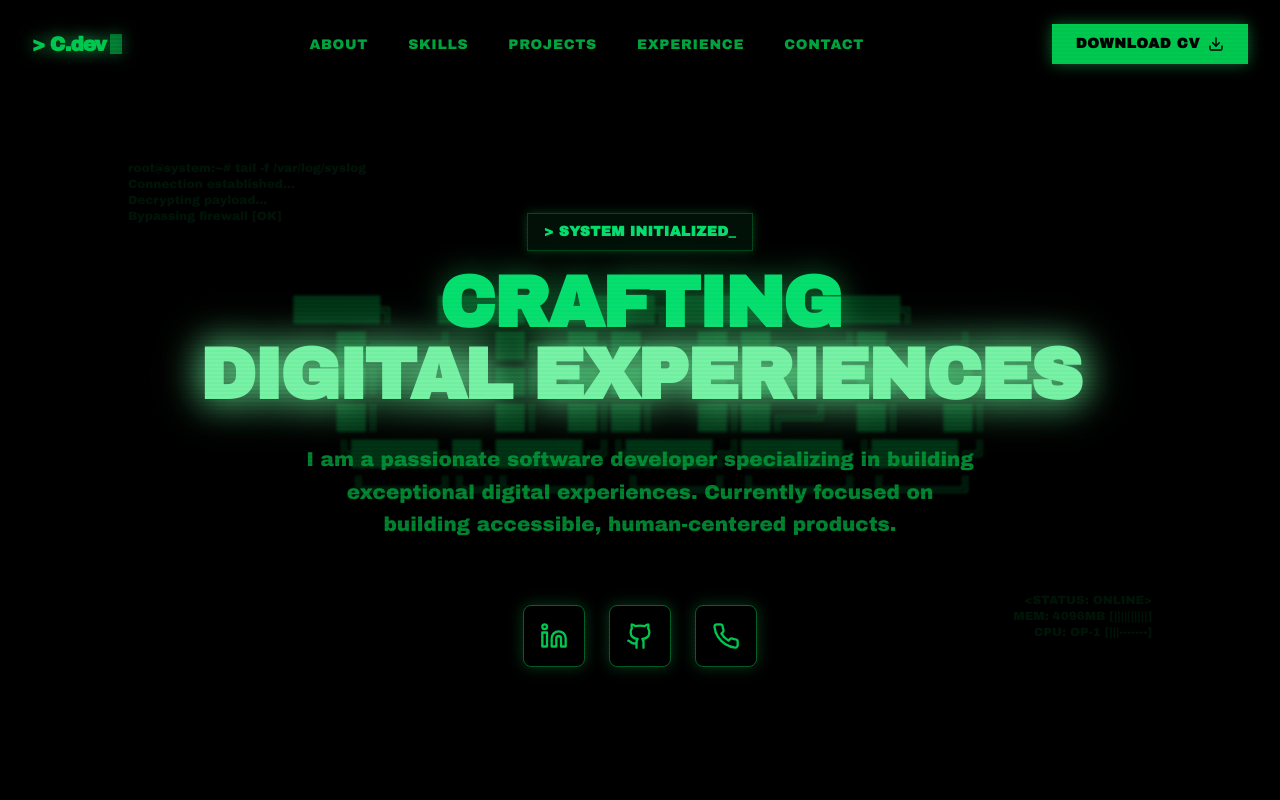
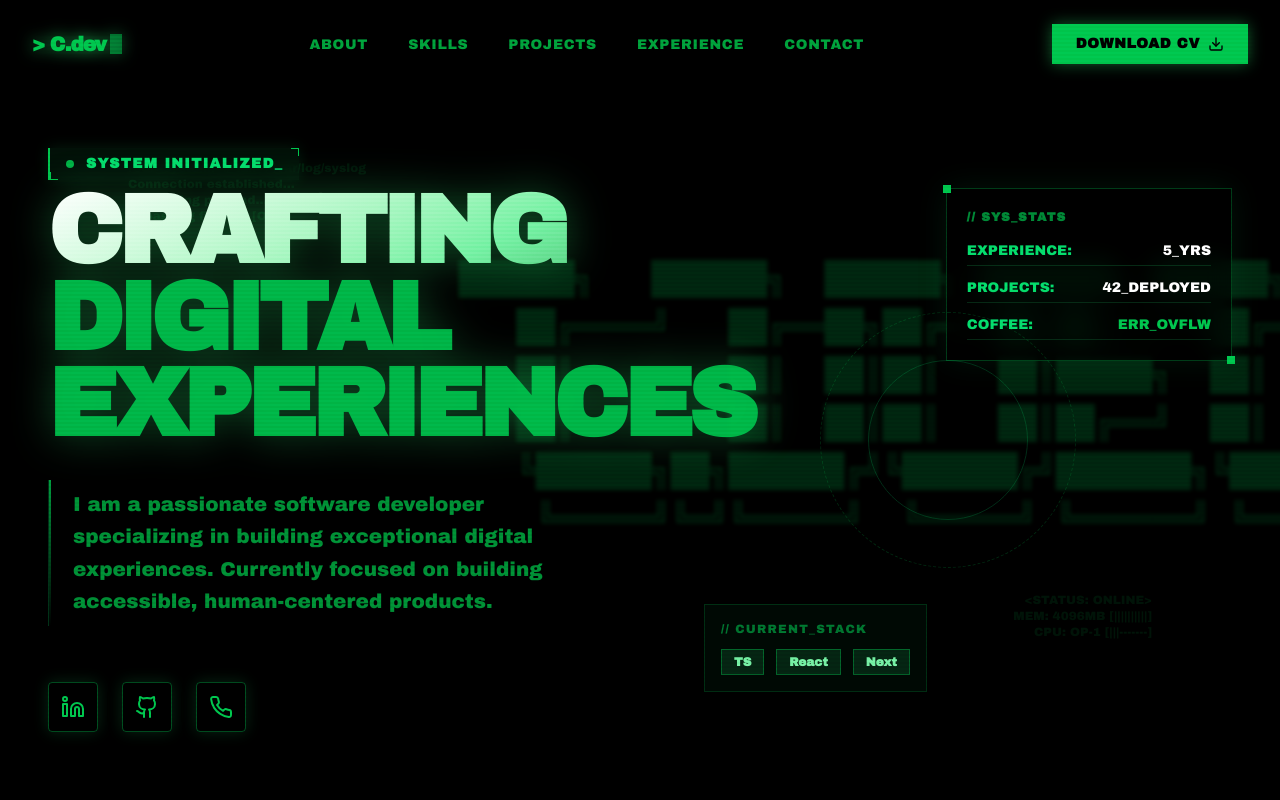
Before and after one commit to kzhynkent/canja.dev, a Next.js app: page / in a window 1280 px wide. Shown: the top 800 px of the page. Built offline with nearby package versions, Linux system fonts and the light colour scheme.

Commit message:
restructure components hero components.

```diff
--- a/src/components/Hero.tsx
+++ b/src/components/Hero.tsx
@@ -89,53 +89,93 @@ export default function Hero() {
 
             {/* Midground layer (ASCII art) */}
             <motion.div
-                className="absolute inset-0 flex items-center justify-center pointer-events-none opacity-40 z-10"
+                className="absolute inset-0 flex items-center justify-center lg:justify-end lg:pr-[10%] pointer-events-none opacity-30 z-10"
                 style={{ x: midgroundX, y: midgroundY }}
             >
-                <pre className="text-green-700 font-bold textShadow filter blur-[1px] transform scale-150">
+                <pre className="text-green-700 font-bold textShadow filter blur-[1px] transform scale-150 lg:scale-[2]">
                     {ASCII_ART}
                 </pre>
             </motion.div>
 
             {/* Foreground layer (Main Content) */}
             <motion.div
-                className="relative z-20 max-w-4xl mx-auto text-center space-y-8 mt-20"
+                className="relative z-20 w-full max-w-7xl mx-auto px-6 lg:px-12 mt-20 grid grid-cols-1 lg:grid-cols-2 gap-12 items-center"
                 style={{ x: foregroundX, y: foregroundY }}
             >
-                <div className="inline-block px-4 py-2 border border-green-500/30 bg-green-900/20 text-green-400 backdrop-blur-sm text-sm font-semibold tracking-wide uppercase mb-4 shadow-[0_0_10px_rgba(34,197,94,0.3)]">
-                    {'>'} {subHeading}_
+                <div className="space-y-8 text-left">
+                    <div className="inline-flex items-center gap-3 px-4 py-1.5 border-l-2 border-green-500 bg-green-900/20 text-green-400 backdrop-blur-sm text-sm font-semibold tracking-widest uppercase mb-2 shadow-[0_0_15px_rgba(34,197,94,0.15)] relative">
+                        <span className="absolute top-0 right-0 w-2 h-2 border-t border-r border-green-500"></span>
+                        <span className="absolute bottom-0 left-0 w-2 h-2 border-b border-l border-green-500"></span>
+                        <span className="w-2 h-2 bg-green-500 rounded-sm animate-pulse"></span>
+                        {subHeading}_
                     </div>
 
-                <h1 className="text-5xl md:text-7xl font-extrabold tracking-tight text-green-400 drop-shadow-[0_0_15px_rgba(34,197,94,0.5)]">
+                    <h1 className="text-6xl md:text-8xl font-black tracking-tighter text-transparent bg-clip-text bg-gradient-to-br from-white via-green-300 to-green-700 drop-shadow-[0_0_20px_rgba(34,197,94,0.4)] leading-[0.9]">
                         {title1}
-                    <br className="hidden md:block" />
-                    <span className="text-green-300 drop-shadow-[0_0_20px_rgba(134,239,172,0.8)]">
+                        <br />
+                        <span className="text-green-500 opacity-90">
                             {title2}
                         </span>
                     </h1>
 
-                <p className="text-lg md:text-xl text-green-600/80 max-w-2xl mx-auto leading-relaxed">
+                    <div className="relative pl-6 py-2 border-l border-green-800/50">
+                        <div className="absolute left-0 top-0 bottom-0 w-[2px] bg-gradient-to-b from-green-500/80 to-transparent"></div>
+                        <p className="text-xl text-green-600/90 max-w-xl leading-relaxed">
                             I am a passionate software developer specializing in building exceptional digital experiences. Currently focused on building accessible, human-centered products.
                         </p>
+                    </div>
 
-                <div className="flex items-center justify-center gap-6 pt-8">
+                    <div className="flex items-center gap-6 pt-6">
                         {/* LinkedIn */}
                         <a href="https://linkedin.com" target="_blank" rel="noopener noreferrer"
-                        className="p-4 border border-green-500/50 text-green-500 hover:bg-green-500 hover:text-black transition-all shadow-[0_0_15px_rgba(34,197,94,0.3)] hover:shadow-[0_0_20px_rgba(34,197,94,0.8)] rounded-lg group">
-                        <svg xmlns="http://www.w3.org/2000/svg" width="28" height="28" viewBox="0 0 24 24" fill="none" stroke="currentColor" strokeWidth="2" strokeLinecap="round" strokeLinejoin="round"><path d="M16 8a6 6 0 0 1 6 6v7h-4v-7a2 2 0 0 0-2-2 2 2 0 0 0-2 2v7h-4v-7a6 6 0 0 1 6-6z" /><rect width="4" height="12" x="2" y="9" /><circle cx="4" cy="4" r="2" /></svg>
+                            className="p-3 border border-green-500/40 text-green-500 hover:bg-green-500 hover:text-black transition-all shadow-[0_0_15px_rgba(34,197,94,0.2)] hover:shadow-[0_0_20px_rgba(34,197,94,0.6)] rounded-sm group relative overflow-hidden">
+                            <span className="absolute inset-0 bg-green-500/20 -translate-x-full group-hover:translate-x-0 transition-transform duration-300"></span>
+                            <svg className="relative z-10" xmlns="http://www.w3.org/2000/svg" width="24" height="24" viewBox="0 0 24 24" fill="none" stroke="currentColor" strokeWidth="2" strokeLinecap="round" strokeLinejoin="round"><path d="M16 8a6 6 0 0 1 6 6v7h-4v-7a2 2 0 0 0-2-2 2 2 0 0 0-2 2v7h-4v-7a6 6 0 0 1 6-6z" /><rect width="4" height="12" x="2" y="9" /><circle cx="4" cy="4" r="2" /></svg>
                         </a>
 
                         {/* GitHub */}
                         <a href="https://github.com" target="_blank" rel="noopener noreferrer"
-                        className="p-4 border border-green-500/50 text-green-500 hover:bg-green-500 hover:text-black transition-all shadow-[0_0_15px_rgba(34,197,94,0.3)] hover:shadow-[0_0_20px_rgba(34,197,94,0.8)] rounded-lg group">
-                        <svg xmlns="http://www.w3.org/2000/svg" width="28" height="28" viewBox="0 0 24 24" fill="none" stroke="currentColor" strokeWidth="2" strokeLinecap="round" strokeLinejoin="round"><path d="M15 22v-4a4.8 4.8 0 0 0-1-3.5c3 0 6-2 6-5.5.08-1.25-.27-2.48-1-3.5.28-1.15.28-2.35 0-3.5 0 0-1 0-3 1.5-2.64-.5-5.36-.5-8 0C6 2 5 2 5 2c-.3 1.15-.3 2.35 0 3.5A5.403 5.403 0 0 0 4 9c0 3.5 3 5.5 6 5.5-.39.49-.68 1.05-.85 1.65-.17.6-.22 1.23-.15 1.85v4" /><path d="M9 18c-4.51 2-5-2-7-2" /></svg>
+                            className="p-3 border border-green-500/40 text-green-500 hover:bg-green-500 hover:text-black transition-all shadow-[0_0_15px_rgba(34,197,94,0.2)] hover:shadow-[0_0_20px_rgba(34,197,94,0.6)] rounded-sm group relative overflow-hidden">
+                            <span className="absolute inset-0 bg-green-500/20 -translate-x-full group-hover:translate-x-0 transition-transform duration-300"></span>
+                            <svg className="relative z-10" xmlns="http://www.w3.org/2000/svg" width="24" height="24" viewBox="0 0 24 24" fill="none" stroke="currentColor" strokeWidth="2" strokeLinecap="round" strokeLinejoin="round"><path d="M15 22v-4a4.8 4.8 0 0 0-1-3.5c3 0 6-2 6-5.5.08-1.25-.27-2.48-1-3.5.28-1.15.28-2.35 0-3.5 0 0-1 0-3 1.5-2.64-.5-5.36-.5-8 0C6 2 5 2 5 2c-.3 1.15-.3 2.35 0 3.5A5.403 5.403 0 0 0 4 9c0 3.5 3 5.5 6 5.5-.39.49-.68 1.05-.85 1.65-.17.6-.22 1.23-.15 1.85v4" /><path d="M9 18c-4.51 2-5-2-7-2" /></svg>
                         </a>
 
                         {/* WhatsApp */}
                         <a href="https://wa.me/yournumberhere" target="_blank" rel="noopener noreferrer"
-                        className="p-4 border border-green-500/50 text-green-500 hover:bg-green-500 hover:text-black transition-all shadow-[0_0_15px_rgba(34,197,94,0.3)] hover:shadow-[0_0_20px_rgba(34,197,94,0.8)] rounded-lg group">
-                        <svg xmlns="http://www.w3.org/2000/svg" width="28" height="28" viewBox="0 0 24 24" fill="none" stroke="currentColor" strokeWidth="2" strokeLinecap="round" strokeLinejoin="round"><path d="M22 16.92v3a2 2 0 0 1-2.18 2 19.79 19.79 0 0 1-8.63-3.07 19.5 19.5 0 0 1-6-6 19.79 19.79 0 0 1-3.07-8.67A2 2 0 0 1 4.11 2h3a2 2 0 0 1 2 1.72 12.84 12.84 0 0 0 .7 2.81 2 2 0 0 1-.45 2.11L8.09 9.91a16 16 0 0 0 6 6l1.27-1.27a2 2 0 0 1 2.11-.45 12.84 12.84 0 0 0 2.81.7A2 2 0 0 1 22 16.92z" /></svg>
+                            className="p-3 border border-green-500/40 text-green-500 hover:bg-green-500 hover:text-black transition-all shadow-[0_0_15px_rgba(34,197,94,0.2)] hover:shadow-[0_0_20px_rgba(34,197,94,0.6)] rounded-sm group relative overflow-hidden">
+                            <span className="absolute inset-0 bg-green-500/20 -translate-x-full group-hover:translate-x-0 transition-transform duration-300"></span>
+                            <svg className="relative z-10" xmlns="http://www.w3.org/2000/svg" width="24" height="24" viewBox="0 0 24 24" fill="none" stroke="currentColor" strokeWidth="2" strokeLinecap="round" strokeLinejoin="round"><path d="M22 16.92v3a2 2 0 0 1-2.18 2 19.79 19.79 0 0 1-8.63-3.07 19.5 19.5 0 0 1-6-6 19.79 19.79 0 0 1-3.07-8.67A2 2 0 0 1 4.11 2h3a2 2 0 0 1 2 1.72 12.84 12.84 0 0 0 .7 2.81 2 2 0 0 1-.45 2.11L8.09 9.91a16 16 0 0 0 6 6l1.27-1.27a2 2 0 0 1 2.11-.45 12.84 12.84 0 0 0 2.81.7A2 2 0 0 1 22 16.92z" /></svg>
                         </a>
+                    </div>
+                </div>
+
+                {/* Right Column / Decorative HUD Elements */}
+                <div className="hidden lg:block relative h-full min-h-[400px]">
+                    <div className="absolute top-10 right-0 p-5 border border-green-500/30 bg-black/60 backdrop-blur-md shadow-[0_0_30px_rgba(34,197,94,0.1)]">
+                        <div className="absolute -top-1 -left-1 w-2 h-2 bg-green-500"></div>
+                        <div className="absolute -bottom-1 -right-1 w-2 h-2 bg-green-500"></div>
+                        <p className="text-xs text-green-500/70 mb-4 font-bold tracking-widest">// SYS_STATS</p>
+                        <ul className="text-sm text-green-400 space-y-3 font-medium">
+                            <li className="flex justify-between gap-12 border-b border-green-900/50 pb-1"><span>EXPERIENCE:</span> <span className="text-white">5_YRS</span></li>
+                            <li className="flex justify-between gap-12 border-b border-green-900/50 pb-1"><span>PROJECTS:</span> <span className="text-white">42_DEPLOYED</span></li>
+                            <li className="flex justify-between gap-12 border-b border-green-900/50 pb-1"><span>COFFEE:</span> <span className="text-green-500 animate-pulse">ERR_OVFLW</span></li>
+                        </ul>
+                    </div>
+
+                    <div className="absolute bottom-10 left-10 p-4 border border-green-500/20 bg-green-950/20 backdrop-blur-md">
+                        <p className="text-xs text-green-500/60 mb-3 tracking-widest">// CURRENT_STACK</p>
+                        <div className="flex gap-3">
+                            <span className="px-3 py-1 border border-green-500/40 bg-green-900/40 text-green-300 text-xs font-bold font-sans">TS</span>
+                            <span className="px-3 py-1 border border-green-500/40 bg-green-900/40 text-green-300 text-xs font-bold font-sans">React</span>
+                            <span className="px-3 py-1 border border-green-500/40 bg-green-900/40 text-green-300 text-xs font-bold font-sans">Next</span>
+                        </div>
+                    </div>
+
+                    {/* Decorative targeting reticle */}
+                    <div className="absolute inset-0 flex items-center justify-center pointer-events-none opacity-20">
+                        <div className="w-64 h-64 border border-green-500 rounded-full border-dashed animate-[spin_60s_linear_infinite]"></div>
+                        <div className="absolute w-40 h-40 border border-green-400 rounded-full animate-[spin_40s_linear_infinite_reverse]"></div>
+                    </div>
                 </div>
             </motion.div>
         </section>
```
Lines whose indentation alone changed are shown as unchanged.
